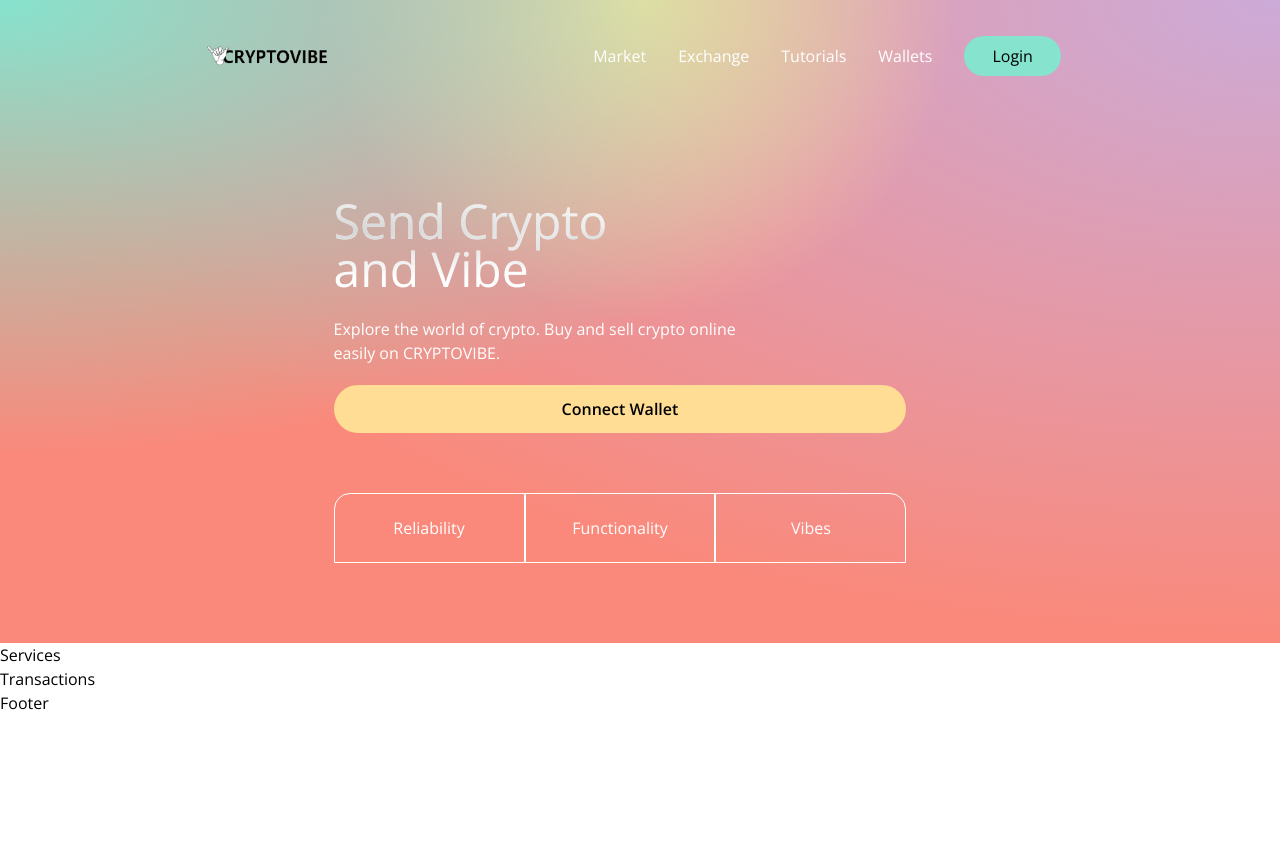
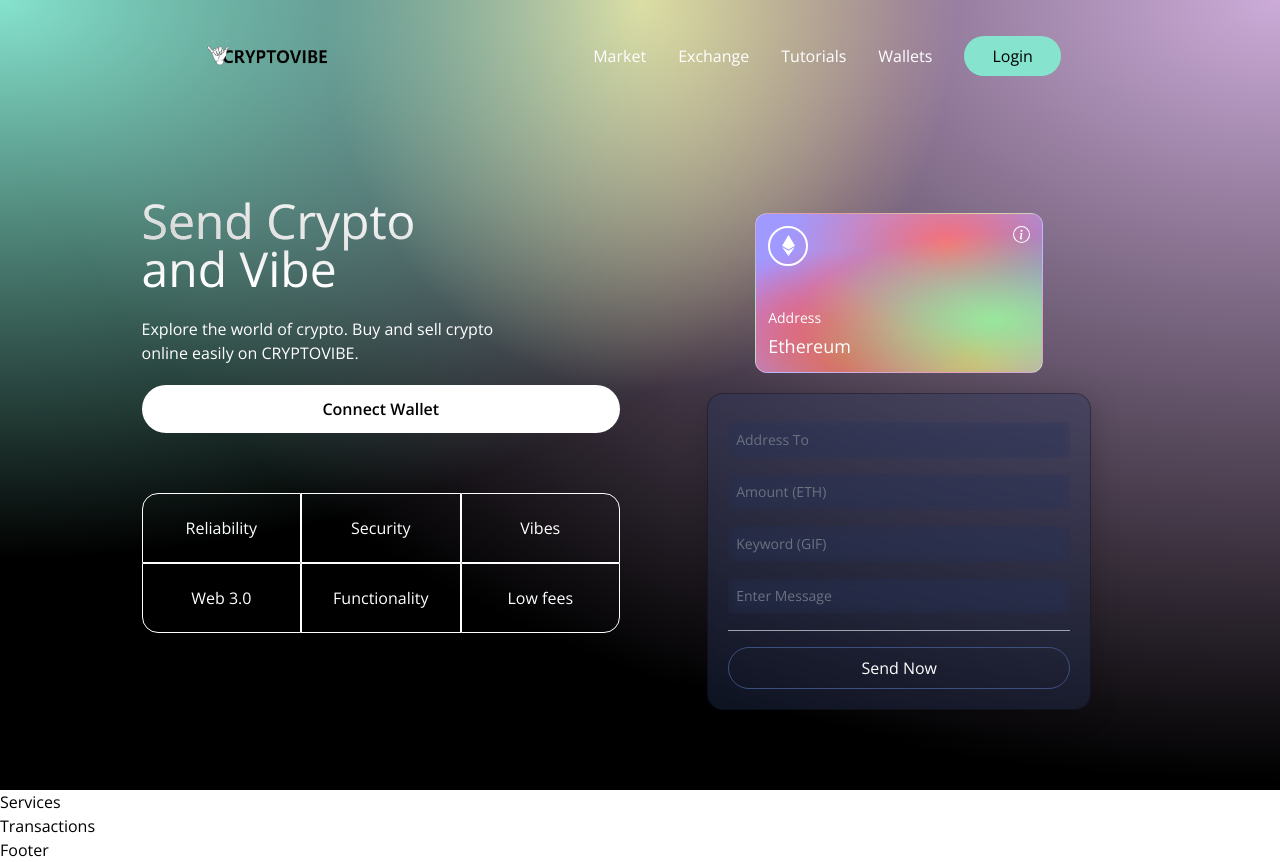
Before and after one commit to danielradosa/crypto-vibe, a React (Vite) app in the folder client/: page / in a window 1280 px wide. Before the commit the page ends 800 px from the top, so only its background shows below. Built offline with nearby package versions, Linux system fonts and the light colour scheme.

Commit message:
finished frontend form

```diff
--- a/client/src/App.jsx
+++ b/client/src/App.jsx
@@ -4,12 +4,12 @@
   return (
     <div className="min-h-screen">
       <div className="gradient-bg-welcome">
-        <Navbar></Navbar>
-        <Welcome></Welcome>
+        <Navbar />
+        <Welcome />
       </div>
-      <Services></Services>
-      <Transactions></Transactions>
-      <Footer></Footer>
+      <Services />
+      <Transactions />
+      <Footer />
     </div>
   )
 }
--- a/client/src/components/Loader.jsx
+++ b/client/src/components/Loader.jsx
@@ -1,7 +1,9 @@
 const Loader = () => {
     return (
-        <h1>Loader</h1>
+        <div className="flex justify-center items-center py-3">
+            <div className="animate-spin rounded-full h-32 w-32 border-b-2 border-red-700" />
+        </div>
     );
 }
 
-export default Loader;Loader
+export default Loader;
--- a/client/src/components/Welcome.jsx
+++ b/client/src/components/Welcome.jsx
@@ -6,13 +6,26 @@
 
 const commonStyles = 'min-h-[70px] sm:px-0 px-2 sm:min-w-[120px] flex justify-center items-center border-[0.5px] border-white text-white';
 
+const Input = ({ placeholder, name, type, value, handleChange }) => (
+  <input
+    placeholder={placeholder}
+    type={type}
+    step="0.0001"
+    value={value}
+    onChange={(e) => handleChange(e, name)}
+    className="my-2 w-full rounded-sm p-2 outline-none bg-transparent text-white border-none text-sm white-glassmorphism"
+  />
+);
+
 const Welcome = () => {
   const connectWallet = () => {};
 
+  const handleSubmit = () => {};
+
   return (
     <div className="flex w-full justify-center items-center">
-      <div className="flex md:flex-row flex-col items-start justify-between md:p-20 py-12 px-4">
-        <div className="flex flex-1 justify-start flex-col md:mr-10">
+      <div className="flex mf:flex-row flex-col items-start justify-between md:p-20 py-12 px-4">
+        <div className="flex flex-1 justify-start flex-col mf:mr-10">
           <h1 className="text-3xl sm:text-5xl text-gradient py-1">
             Send Crypto <br /> and Vibe
           </h1>
@@ -23,8 +36,8 @@
           <button
             type="button"
             onClick={connectWallet}
-            className="flex flex-row justify-center items-center my-5 bg-[#ffdd94]
-            p-3 rounded-full cursor-pointer hover:bg-[#eccf90] font-semibold"
+            className="flex flex-row justify-center items-center my-5 bg-[#ffffff]
+            p-3 rounded-full cursor-pointer hover:bg-[#ffdd94] font-semibold"
           >
             Connect Wallet
           </button>
@@ -33,13 +46,62 @@
             <div className={`rounded-tl-2xl ${commonStyles}`}>
                 Reliability
             </div>
-            <div className={`2xl ${commonStyles}`}>
-                Functionality
+            <div className={`${commonStyles}`}>
+                Security
             </div>
             <div className={`rounded-tr-2xl ${commonStyles}`}>
                 Vibes
             </div>
+            <div className={`rounded-bl-2xl ${commonStyles}`}>
+                Web 3.0
+            </div>
+            <div className={`${commonStyles}`}>
+                Functionality
+            </div>
+            <div className={`rounded-br-2xl ${commonStyles}`}>
+                Low fees
+            </div>
           </div>
+        </div>
+
+        <div className="flex flex-col flex-1 items-center justify-start w-full mf:mt-0 mt-10">
+          <div className="p-3 justify-end items-start flex-col rounded-xl h-40 sm:w-72 w-full my-5 eth-card white-glassmorphism">
+            <div className="flex justify-between flex-col w-full h-full">
+              <div className="flex justify-between items-start">
+                <div className="w-10 h-10 rounded-full border-2 border-white flex justify-center items-center">
+                  <SiEthereum fontSize={21} color="#fff" />
+                </div>
+                <BsInfoCircle fontSize="17" color="#fff" />
+              </div>
+              <div>
+                <p className="text-white font-light text-sm">
+                  Address
+                </p>
+                <p className="text-white semi-bold text-lg mt-1">
+                  Ethereum
+                </p>
+              </div>
+            </div>
+          </div>
+
+          <div className="p-5 sm:w-96 w-full flex flex-col justify-start items-center blue-glassmorphism">
+            <Input placeholder="Address To" name="addressTo" type="text" handleChange={() => {}} />
+            <Input placeholder="Amount (ETH)" name="amount" type="number" handleChange={() => {}} />
+            <Input placeholder="Keyword (GIF)" name="keyword" type="text" handleChange={() => {}} />
+            <Input placeholder="Enter Message" name="message" type="text" handleChange={() => {}} />
+
+            <div className="h-[1px] w-full bg-gray-400 my-2" />
+
+            {false ? (
+              <Loader />
+            ) : (
+              <button type="button" onClick={handleSubmit} className="text-white w-full mt-2 border-[1px] p-2 border-[#3d4f7c] rounded-full cursor-pointer">
+                Send Now
+              </button>
+            )}
+
+          </div>
+
         </div>
       </div>
     </div>
--- a/client/src/index.css
+++ b/client/src/index.css
@@ -14,7 +14,7 @@
 }
 
 .gradient-bg-welcome {
-  background-color:#fa897b;
+  background-color:#000000;
   background-image:
     radial-gradient(at 0% 0%, #86e3ce 0, transparent 50%),
     radial-gradient(at 50% 0%, #ffdd94 0, transparent 35%),
@@ -74,7 +74,7 @@
 
 .text-gradient {
   background-color: #fff;
-  background-image: radial-gradient(at 4% 36%, rgb(214, 214, 214) 0, transparent 53%), radial-gradient(at 100% 60%, rgb(61, 61, 61) 0, transparent 50%);
+  background-image: radial-gradient(at 4% 36%, rgb(214, 214, 214) 0, transparent 53%), radial-gradient(at 100% 60%, rgb(172, 172, 172) 0, transparent 50%);
   -webkit-background-clip: text;
   -webkit-text-fill-color: transparent;
 }
--- a/client/tailwind.config.js
+++ b/client/tailwind.config.js
@@ -1,9 +1,35 @@
 module.exports = {
-  content: [
-    "./src/**/*.{js,jsx,ts,tsx}"
-  ],
+  purge: ["./src/**/*.{js,jsx,ts,tsx}", "./public/index.html"],
+  mode: "jit",
+  darkMode: false, // or 'media' or 'class'
   theme: {
+    fontFamily: {
+      display: ["Open Sans", "sans-serif"],
+      body: ["Open Sans", "sans-serif"],
+    },
+    extend: {
+      screens: {
+        mf: "990px",
+      },
+      keyframes: {
+        "slide-in": {
+          "0%": {
+            "-webkit-transform": "translateX(120%)",
+            transform: "translateX(120%)",
+          },
+          "100%": {
+            "-webkit-transform": "translateX(0%)",
+            transform: "translateX(0%)",
+          },
+        },
+      },
+      animation: {
+        "slide-in": "slide-in 0.5s ease-out",
+      },
+    },
+  },
+  variants: {
     extend: {},
   },
-  plugins: [],
-}
+  plugins: [require("@tailwindcss/forms")],
+};
```
Also changed, not shown: client/package.json (+7 -1 lines), 2 other files (tests, documents, lock files or other folders).
